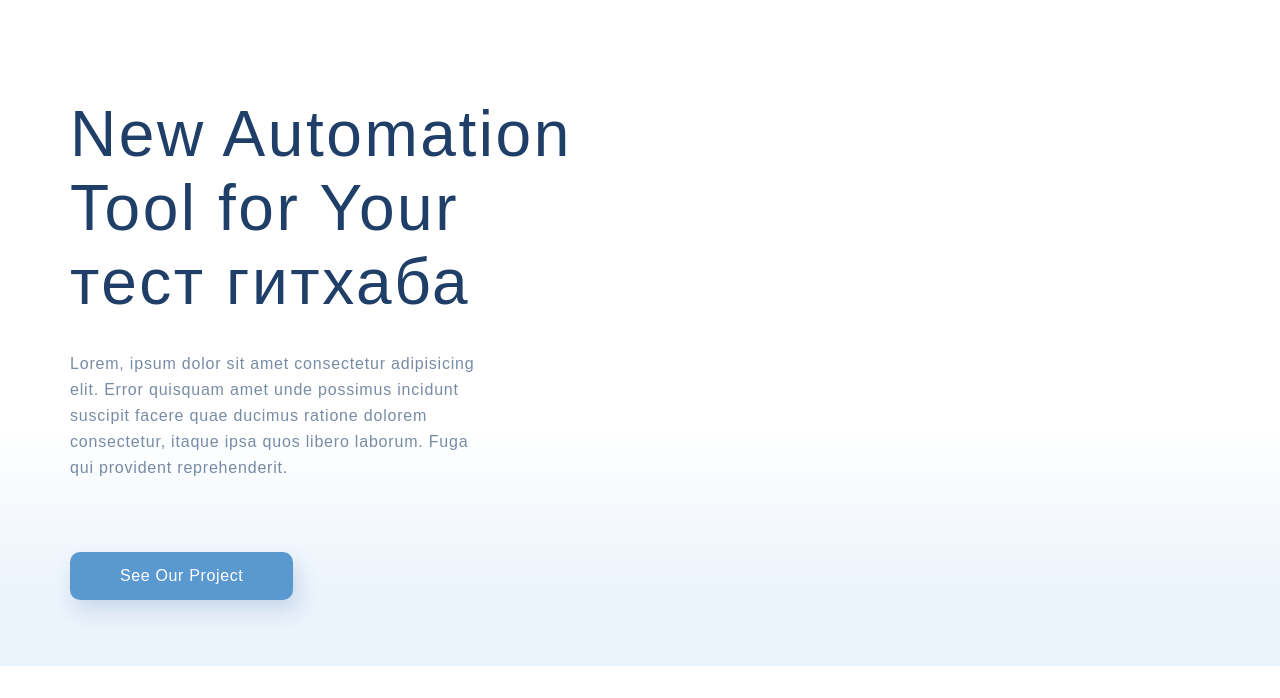
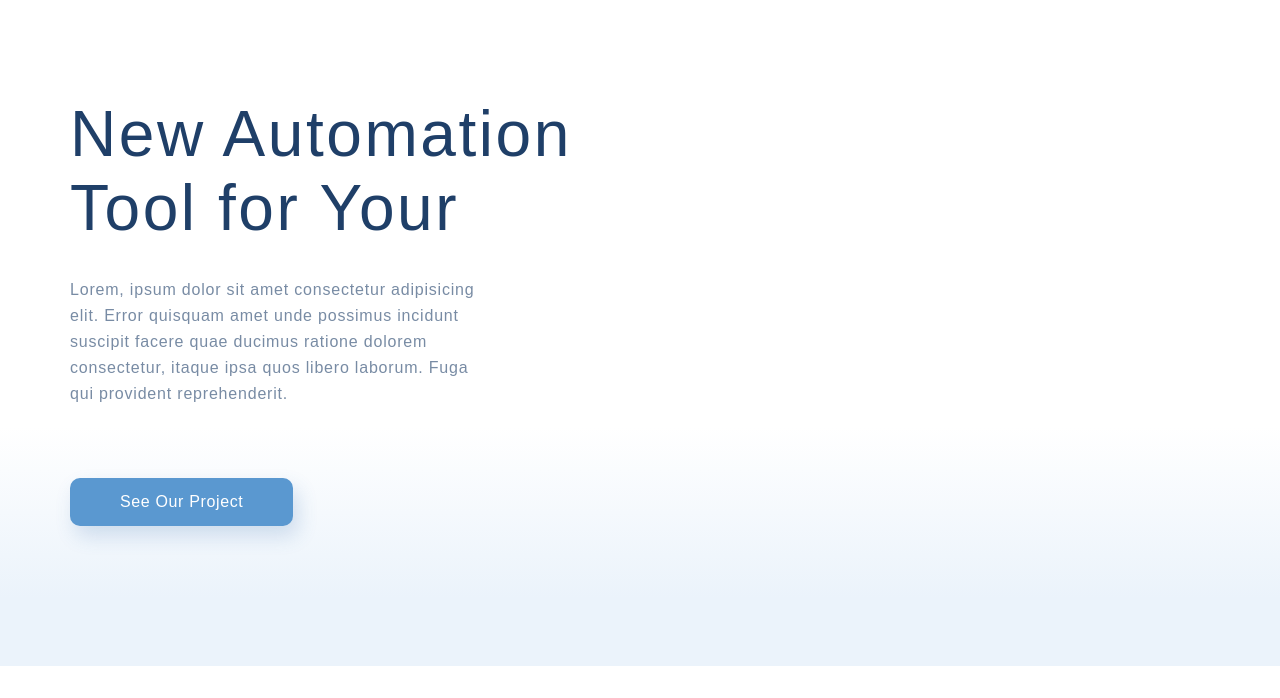
Before and after one commit to Bagrul/GeekBrains, a plain HTML site: page index.html in a window 1280 px wide. Shown: the part 102-800 px from the top of the page. Drawn offline with Linux system fonts and the light colour scheme.

Commit message:
Update index.html

```diff
--- a/index.html
+++ b/index.html
@@ -20,7 +20,7 @@
             </ul>
 
             <div class="top_info">
-                <h1 class="h1_top">New Automation Tool for Your тест гитхаба </h1>
+                <h1 class="h1_top">New Automation Tool for Your</h1>
                 <p class=" pclass top_p">Lorem, ipsum dolor sit amet consectetur adipisicing elit. Error quisquam amet
                     unde
                     possimus incidunt suscipit facere quae ducimus ratione dolorem consectetur, itaque ipsa quos libero
```
